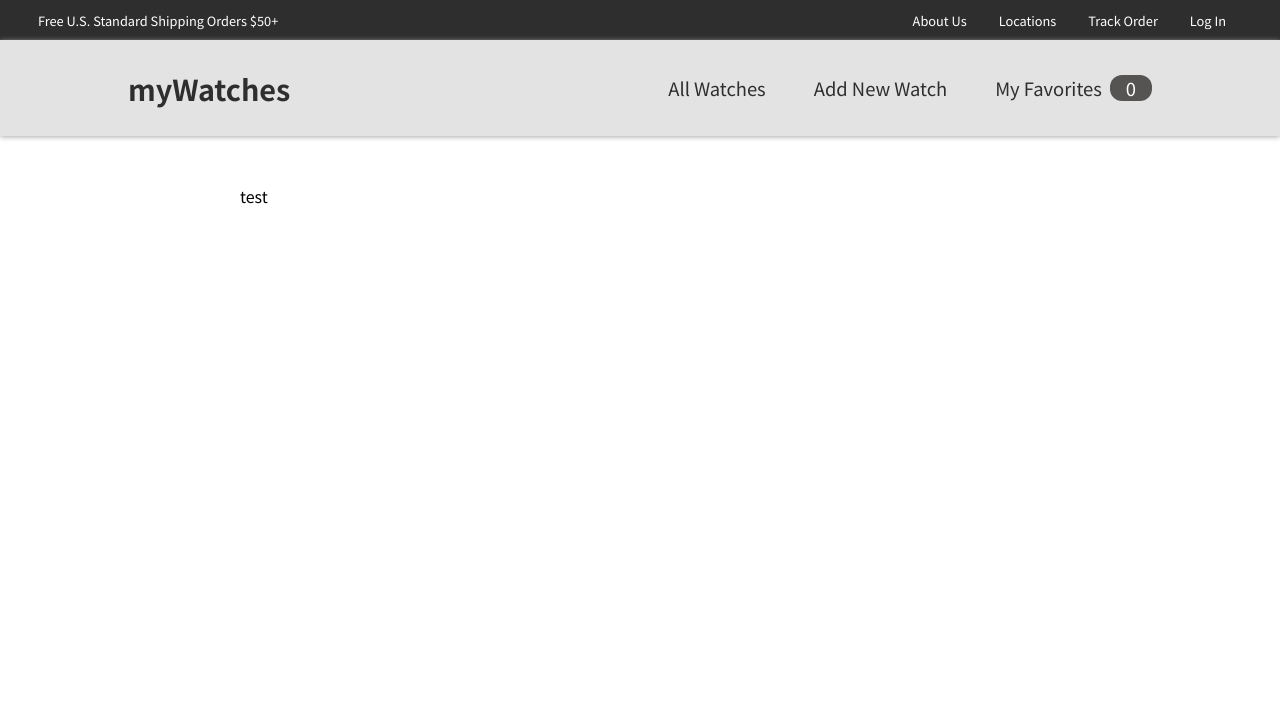
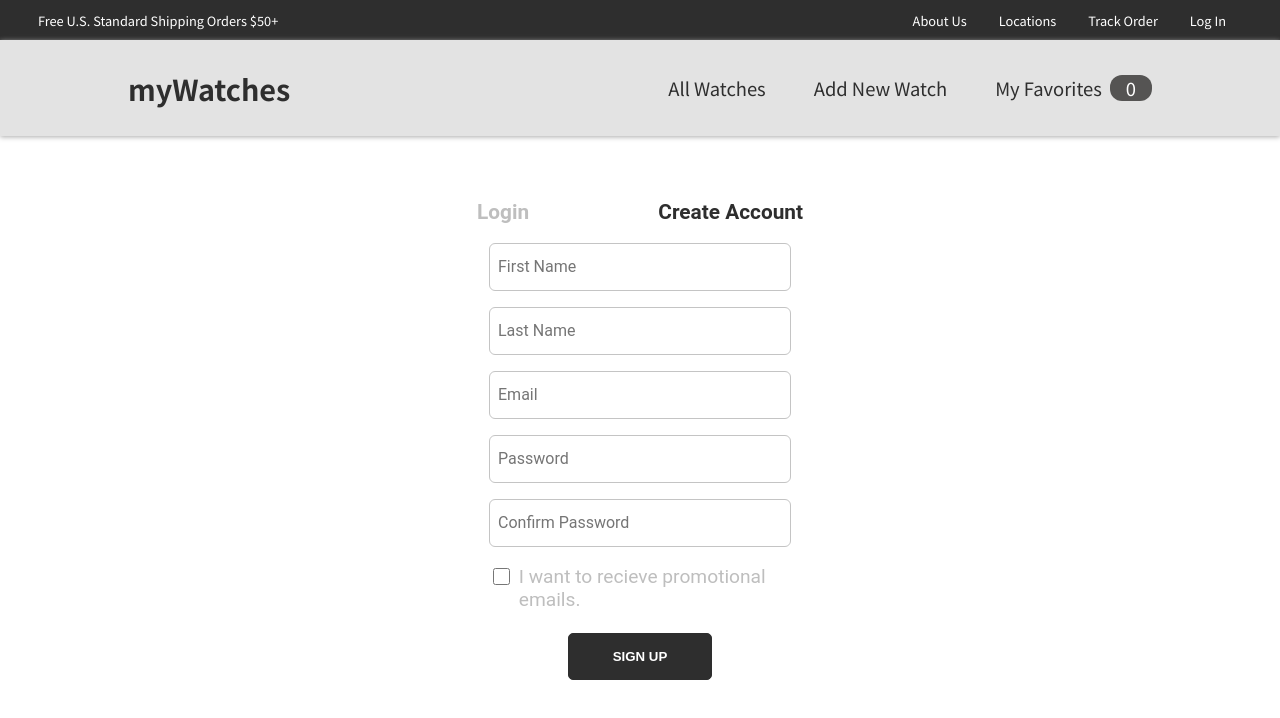
Before and after one commit to jtfreedman/my-app, a React (Create React App) app: page /signup in a window 1280 px wide. Shown: the top 718 px of the page. Built offline with nearby package versions, Linux system fonts and the light colour scheme.

Commit message:
added form and styling to create account

```diff
--- a/src/pages/CreateAccount.js
+++ b/src/pages/CreateAccount.js
@@ -1,8 +1,43 @@
+import { useNavigate } from 'react-router-dom';
 import classes from './CreateAccount.module.css';
 
 function CreateAccount() {
+
+    function submitHandler(event) {}
+
+    let navigate = useNavigate();
+    const routeChange = () =>{
+        let path = '/login';
+        navigate(path);
+    }
+
     return (
-        <div>test</div>
+        <div className={classes.createAccountForm}>
+            <div className={classes.loginButton} onClick={routeChange}>Login</div>
+            <div className={classes.createAccount}>Create Account</div>
+            <form className={classes.form} onSubmit={submitHandler}>
+                <div className={classes.control}>
+
+                    <input className={classes.loginText} type="text" required id="firstName" placeholder="First Name"/>
+
+                    <input className={classes.loginText} type="text" required id="lastName" placeholder="Last Name"/>
+
+                    <input className={classes.loginText} type="text" required id="email" placeholder="Email"/>
+
+                    <input className={classes.loginPassword} type="text" required id="password" placeholder="Password"/>
+
+                    <input className={classes.loginPassword} type="text" required id="passwordConfirm" placeholder="Confirm Password"/>
+                </div>
+                <label className={classes.checkboxContainer}>
+                    <input className={classes.checkmark} type="checkbox" name="checkbox" value="remember" />
+                    <span ></span>
+                    <div className={classes.checkmarkText}>I want to recieve promotional emails.</div>
+                </label>
+                <div>
+                    <button className={classes.signUp}>SIGN UP</button>
+                </div>
+            </form>
+        </div>
     );
 }
 
--- a/src/pages/CreateAccount.module.css
+++ b/src/pages/CreateAccount.module.css
@@ -0,0 +1,119 @@
+.createAccountForm{
+    height: 600px;
+    width: 350px;
+    margin: auto;
+    color: #2E2E2E;
+}
+
+.loginButton{
+    font-family: "Roboto", Arial, Helvetica, sans-serif;
+    font-weight: 700;
+    font-size: 1.3rem;
+    text-decoration: none;
+    float: left;
+    margin-top: 1rem;
+    margin-left: .75rem;
+    cursor: pointer;
+    color:#bebebe;
+}
+
+.createAccount{
+    font-family: "Roboto", Arial, Helvetica, sans-serif;
+    font-weight: 700;
+    font-size: 1.3rem;
+    text-decoration: none;
+    float:right;
+    margin-top: 1rem;
+    margin-right: .75rem;
+    cursor: pointer;
+}
+
+.form {
+    display: inline-block;
+    padding: 1.5rem;
+    padding-top: 3%;
+  }
+
+  .loginText, .loginPassword {
+    width: 100%;
+    padding-top: 3%;
+    -moz-appearance: none;
+    -webkit-appearance: none;
+    appearance: none;
+    display: inline-block;
+    height: 3rem;
+    border-radius: 6px;
+    margin: 0.5rem 0;
+    padding: 0 0.5rem;
+    font-size: 1rem;
+    font-family: "Roboto", Arial, Helvetica, sans-serif;
+    border: 1px solid #c4c4c4;
+}
+
+.checkboxContainer {
+    margin-top: 3%;
+    width: 100%;
+    display: flex;
+    cursor: pointer;
+    font-family: "Roboto", Arial, Helvetica, sans-serif;
+    font-size: 1.2rem;
+}
+
+.checkmarkText{
+    margin-top: .5%;
+    margin-left: 2%;
+    color:#bebebe;
+}
+
+.checkmark{
+    top: 0;
+    left: 0;
+    height: 1.2rem;
+    width: 1.2rem;
+    background-color: transparent;
+    border: 2px solid #c4c4c4;
+    border-radius: 4px;
+}
+
+
+
+.actions{
+    display: inline-block;
+    margin-top: 1.4rem;
+    width: 9rem;
+    height: 2.9rem;
+    color: white;
+    font-weight: 600;
+    font-size: .83rem;
+    background: #2e2e2e;
+    border: 1px solid #2e2e2e;
+    border-radius: 5px;
+    text-align: center;
+    cursor: pointer;
+}
+
+.forgotPassword{
+    margin-top: 2.15rem;
+    color: #2e2e2e;
+    font-size: 1.05rem;
+    float: right;
+    font-weight: 50;
+    font-family: "Roboto", Arial, Helvetica, sans-serif;
+    cursor: pointer;
+}
+
+.signUp {
+    display: block;
+    margin:0 auto;
+    margin-top: 1.4rem;
+    width: 9rem;
+    height: 2.9rem;
+    color: white;
+    font-weight: 600;
+    font-size: .83rem;
+    background: #2e2e2e;
+    border: 1px solid #2e2e2e;
+    border-radius: 5px;
+    text-align: center;
+    cursor: pointer;
+}
```
Also changed, not shown: public/manifest.json (deleted), 1 other file (tests, documents, lock files or other folders).
